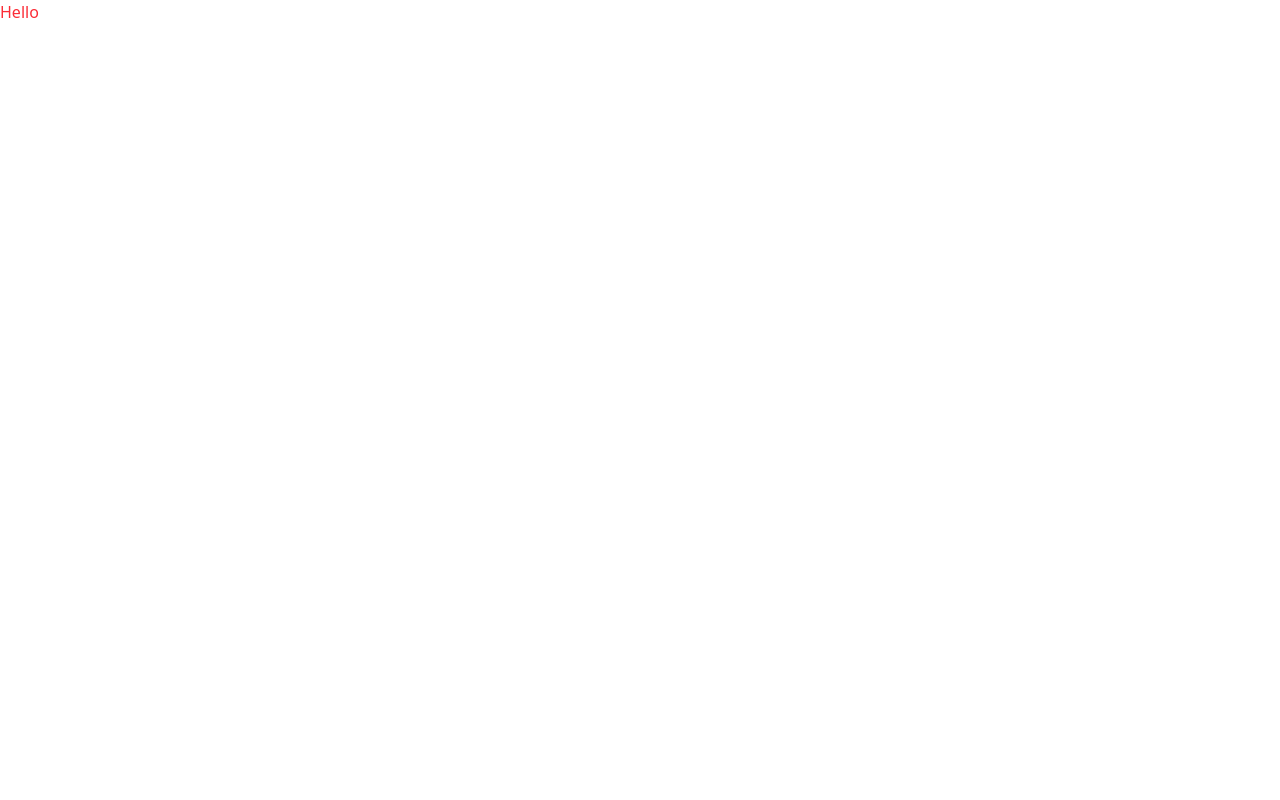
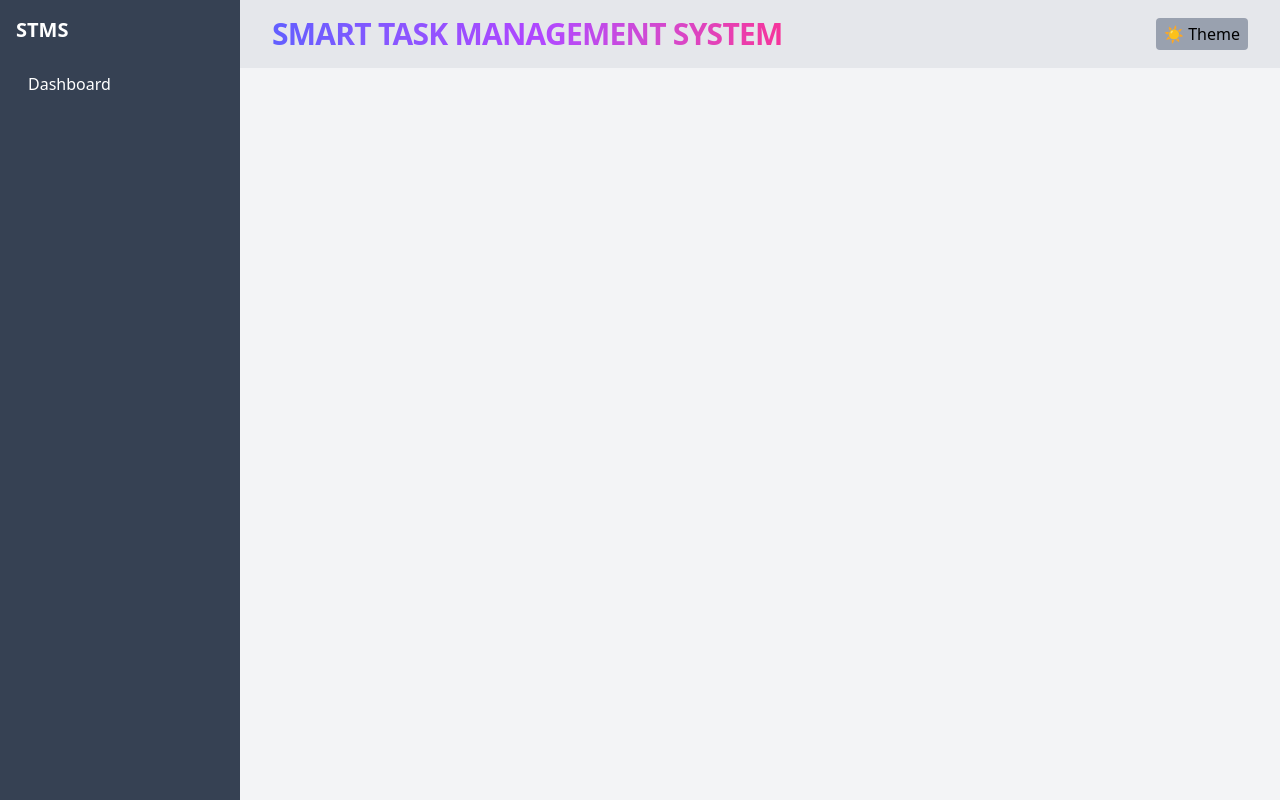
Before and after one commit to AdityaNPatil/STMS-React, a React (Vite) app in the folder frontend/: page / in a window 1280 px wide. Built offline with nearby package versions, Linux system fonts and the light colour scheme.

Commit message:
app.jsx created

```diff
--- a/frontend/src/App.jsx
+++ b/frontend/src/App.jsx
@@ -1,11 +1,61 @@
-import { Outlet } from "react-router-dom"
+import { useDispatch, useSelector } from "react-redux";
+import { Link, Outlet, useNavigate } from "react-router-dom"
+import { useTheme } from "./context/ThemeContext";
+import { logout } from "./features/auth/authSlice";
+
+const Sidebar = () => (
+  <aside className="w-60 bg-gray-700 text-white min-h-screen p-4 flex flex-col gap-4">
+    <Link to="/dashboard" className="font-bold text-xl mb-2">STMS</Link>
+    <Link to="/dashboard" className="hover:bg-gray-600 px-3 py-1 rounded">Dashboard</Link>
+    {/* More nav items */}
+  </aside>
+);
+
+const Navbar = () => {
+  const { toggleTheme, theme } = useTheme();
+  const dispatch = useDispatch();
+  const user = useSelector(state => state.auth.user);
+  const navigate = useNavigate();
+
+  const handleLogout = () => {
+    dispatch(logout());
+    navigate("/login")
+  }
+
+  return (
+    <nav className="flex items-center justify-between px-8 py-4 bg-gray-200 dark:bg-gray-900">
+      <div className="text-md sm:text-3xl font-extrabold text-gray-900 dark:text-white tracking-tight text-center">
+        <span className="bg-gradient-to-r from-indigo-500 via-purple-500 to-pink-500 bg-clip-text text-transparent">
+          SMART TASK MANAGEMENT SYSTEM
+        </span>
+      </div>
+      <div className="flex gap-4 items-center">
+        <button onClick={toggleTheme} className="px-2 py-1 bg-gray-400 rounded">
+          {theme === "dark" ? "🌑" : "☀️"} Theme
+        </button>
+        {user && (
+          <>
+            <span>{user.name || user.email}</span>
+            <button onClick={handleLogout} className="px-2 py-1 bg-red-400 rounded">Logout</button>
+          </>
+        )}
+      </div>
+    </nav>
+  );
+};
+
 function App() {
 
   return (
-    <>
-      <h1 className="text-red-500">Hello</h1>
-      <Outlet/>
-    </>
+    <div className="flex min-h-screen bg-gray-100 dark:bg-black">
+      <Sidebar />
+      <div className="flex-grow flex flex-col">
+        <Navbar />
+        <main className="p-4 flex-grow">
+          <Outlet />
+        </main>
+      </div>
+    </div>
   )
 }
 
```
